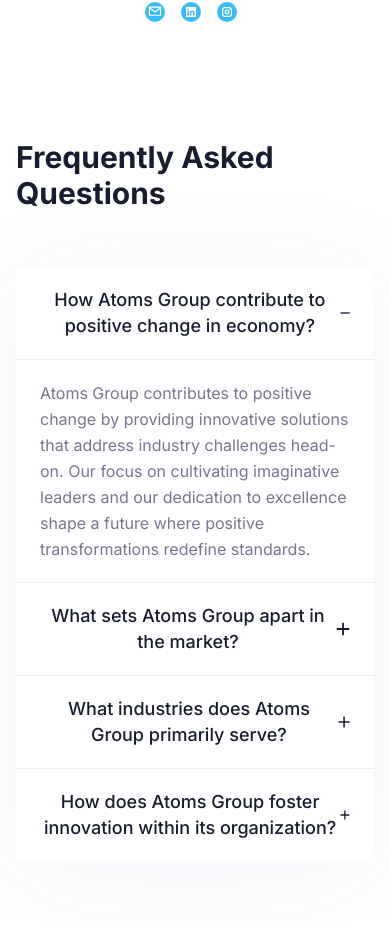
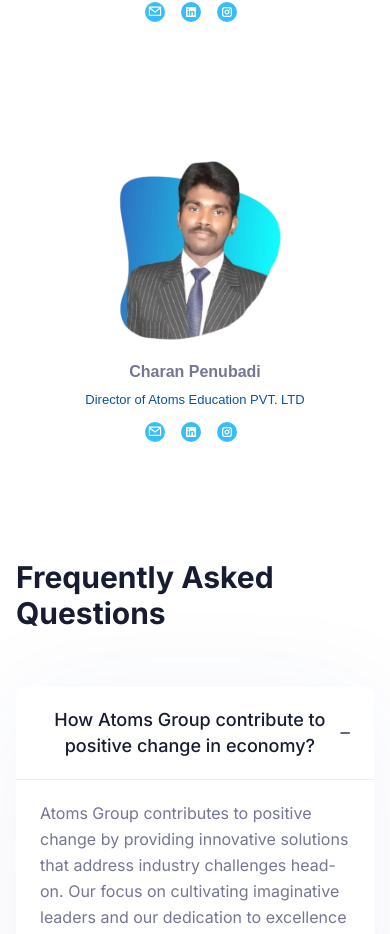
Before and after one commit to VenkataVijayaBhaskar007/atoms_group, a Next.js app: page / in a window 390 px wide. Shown: the part 8518-9452 px from the top of the page. Built offline with nearby package versions, Linux system fonts and the light colour scheme.

Commit message:
added charan

```diff
--- a/components/About/index.tsx
+++ b/components/About/index.tsx
@@ -999,6 +999,94 @@
           </div>
         </div>
 
+
+
+
+
+
+
+
+
+
+
+
+        <div className="profile-card  profile-card1 mb-8">
+          <div className="img">
+            <img
+              src="./images/atomsgallery/charan.png"
+              alt=""
+
+            />
+            <div className="hide" style={{whiteSpace:"nowrap"}}>
+             <h3>Charan Penubadi</h3>
+            <p>Director of Atoms Education PVT. LTD</p> </div>
+            <ul className="flex mb-4 hide-social md:order-1  md:mb-0 hide">
+  <li className="ml-15">
+    <Link href="mailto:Durgeshatoms@gmail.com" className="flex justify-center items-center text-white bg-sky-400 hover:text-gray-100 hover:bg-red-400 rounded-full hover:translate-y-[-1px] hover:scale-100" aria-label="Twitter">
+      <svg className="w-5 h-5 fill-current" viewBox="-2.5 0 13 7" xmlns="http://www.w3.org/2000/svg">
+        <path d="m0 0h8v6h-8zm.75 .75v4.5h6.5v-4.5zM0 0l4 3 4-3v1l-4 3-4-3z" />
+      </svg>
+    </Link>
+  </li>
+
+  <li className="ml-4">
+    <Link href="https://www.linkedin.com/in/naga-sai-durgesh-singamsetty-976a71224/" className="flex justify-center items-center text-white bg-sky-400 hover:text-gray-100 hover:bg-blue-900 rounded-full hover:translate-y-[-1px] hover:scale-100" aria-label="Linkedin">
+      <svg className="w-5 h-5 fill-current" viewBox="0 0 32 32" xmlns="http://www.w3.org/2000/svg">
+        <path d="M23.3 8H8.7c-.4 0-.7.3-.7.7v14.7c0 .3.3.6.7.6h14.7c.4 0 .7-.3.7-.7V8.7c-.1-.4-.4-.7-.8-.7zM12.7 21.6h-2.3V14h2.4v7.6h-.1zM11.6 13c-.8 0-1.4-.7-1.4-1.4 0-.8.6-1.4 1.4-1.4.8 0 1.4.6 1.4 1.4-.1.7-.7 1.4-1.4 1.4zm10 8.6h-2.4v-3.7c0-.9 0-2-1.2-2s-1.4 1-1.4 2v3.8h-2.4V14h2.3v1c.3-.6 1.1-1.2 2.2-1.2 2.4 0 2.8 1.6 2.8 3.6v4.2h.1z" />
+      </svg>
+    </Link>
+  </li>
+
+  <li className="ml-4">
+    <Link href="https://www.instagram.com/nagasaidurgesh?igsh=MWczbm1kYWk0cGl2eQ==" className="flex justify-center items-center text-white bg-sky-400 hover:text-gray-100 hover:bg-pink-600 rounded-full hover:translate-y-[-1px] hover:scale-100" aria-label="Instagram">
+      <svg className="w-5 h-5 fill-current" viewBox="0 0 32 32" xmlns="http://www.w3.org/2000/svg">
+        <circle cx="20.145" cy="11.892" r="1" />
+        <path d="M16 20c-2.206 0-4-1.794-4-4s1.794-4 4-4 4 1.794 4 4-1.794 4-4 4zm0-6c-1.103 0-2 .897-2 2s.897 2 2 2 2-.897 2-2-.897-2-2-2z" />
+        <path d="M20 24h-8c-2.056 0-4-1.944-4-4v-8c0-2.056 1.944-4 4-4h8c2.056 0 4 1.944 4 4v8c0 2.056-1.944 4-4 4zm-8-14c-.935 0-2 1.065-2 2v8c0 .953 1.047 2 2 2h8c.935 0 2-1.065 2-2v-8c0-.935-1.065-2-2-2h-8z" />
+      </svg>
+    </Link>
+  </li>
+</ul>
+          </div>
+          <div className="caption">
+            <h3>Charan Penubadi</h3>
+            <p>Director of Atoms Education PVT. LTD</p>
+            {/* Social links for Card 1 */}
+             <ul className="flex mb-4 md:order-1  md:mb-0">
+  <li className="ml-4">
+    <Link href="mailto:Durgeshatoms@gmail.com" className="flex justify-center items-center text-white bg-sky-400 hover:text-gray-100 hover:bg-red-400 rounded-full hover:translate-y-[-1px] hover:scale-100" aria-label="Twitter">
+      <svg className="w-8 h-8 fill-current" viewBox="-2.5 0 13 7" xmlns="http://www.w3.org/2000/svg">
+        <path d="m0 0h8v6h-8zm.75 .75v4.5h6.5v-4.5zM0 0l4 3 4-3v1l-4 3-4-3z" />
+      </svg>
+    </Link>
+  </li>
+
+  <li className="ml-4">
+    <Link href="https://www.linkedin.com/in/naga-sai-durgesh-singamsetty-976a71224/" className="flex justify-center items-center text-white bg-sky-400 hover:text-gray-100 hover:bg-blue-900 rounded-full hover:translate-y-[-1px] hover:scale-100" aria-label="Linkedin">
+      <svg className="w-8 h-8 fill-current" viewBox="0 0 32 32" xmlns="http://www.w3.org/2000/svg">
+        <path d="M23.3 8H8.7c-.4 0-.7.3-.7.7v14.7c0 .3.3.6.7.6h14.7c.4 0 .7-.3.7-.7V8.7c-.1-.4-.4-.7-.8-.7zM12.7 21.6h-2.3V14h2.4v7.6h-.1zM11.6 13c-.8 0-1.4-.7-1.4-1.4 0-.8.6-1.4 1.4-1.4.8 0 1.4.6 1.4 1.4-.1.7-.7 1.4-1.4 1.4zm10 8.6h-2.4v-3.7c0-.9 0-2-1.2-2s-1.4 1-1.4 2v3.8h-2.4V14h2.3v1c.3-.6 1.1-1.2 2.2-1.2 2.4 0 2.8 1.6 2.8 3.6v4.2h.1z" />
+      </svg>
+    </Link>
+  </li>
+
+  <li className="ml-4">
+    <Link href="https://www.instagram.com/nagasaidurgesh?igsh=MWczbm1kYWk0cGl2eQ==" className="flex justify-center items-center text-white bg-sky-400 hover:text-gray-100 hover:bg-pink-600 rounded-full hover:translate-y-[-1px] hover:scale-100" aria-label="Instagram">
+      <svg className="w-8 h-8 fill-current" viewBox="0 0 32 32" xmlns="http://www.w3.org/2000/svg">
+        <circle cx="20.145" cy="11.892" r="1" />
+        <path d="M16 20c-2.206 0-4-1.794-4-4s1.794-4 4-4 4 1.794 4 4-1.794 4-4 4zm0-6c-1.103 0-2 .897-2 2s.897 2 2 2 2-.897 2-2-.897-2-2-2z" />
+        <path d="M20 24h-8c-2.056 0-4-1.944-4-4v-8c0-2.056 1.944-4 4-4h8c2.056 0 4 1.944 4 4v8c0 2.056-1.944 4-4 4zm-8-14c-.935 0-2 1.065-2 2v8c0 .953 1.047 2 2 2h8c.935 0 2-1.065 2-2v-8c0-.935-1.065-2-2-2h-8z" />
+      </svg>
+    </Link>
+  </li>
+</ul>
+          </div>
+        </div>
+
+
+
+
+
+
     </section>
 
 
```
Also changed, not shown: public/images/atomsgallery/charan.png (added).
